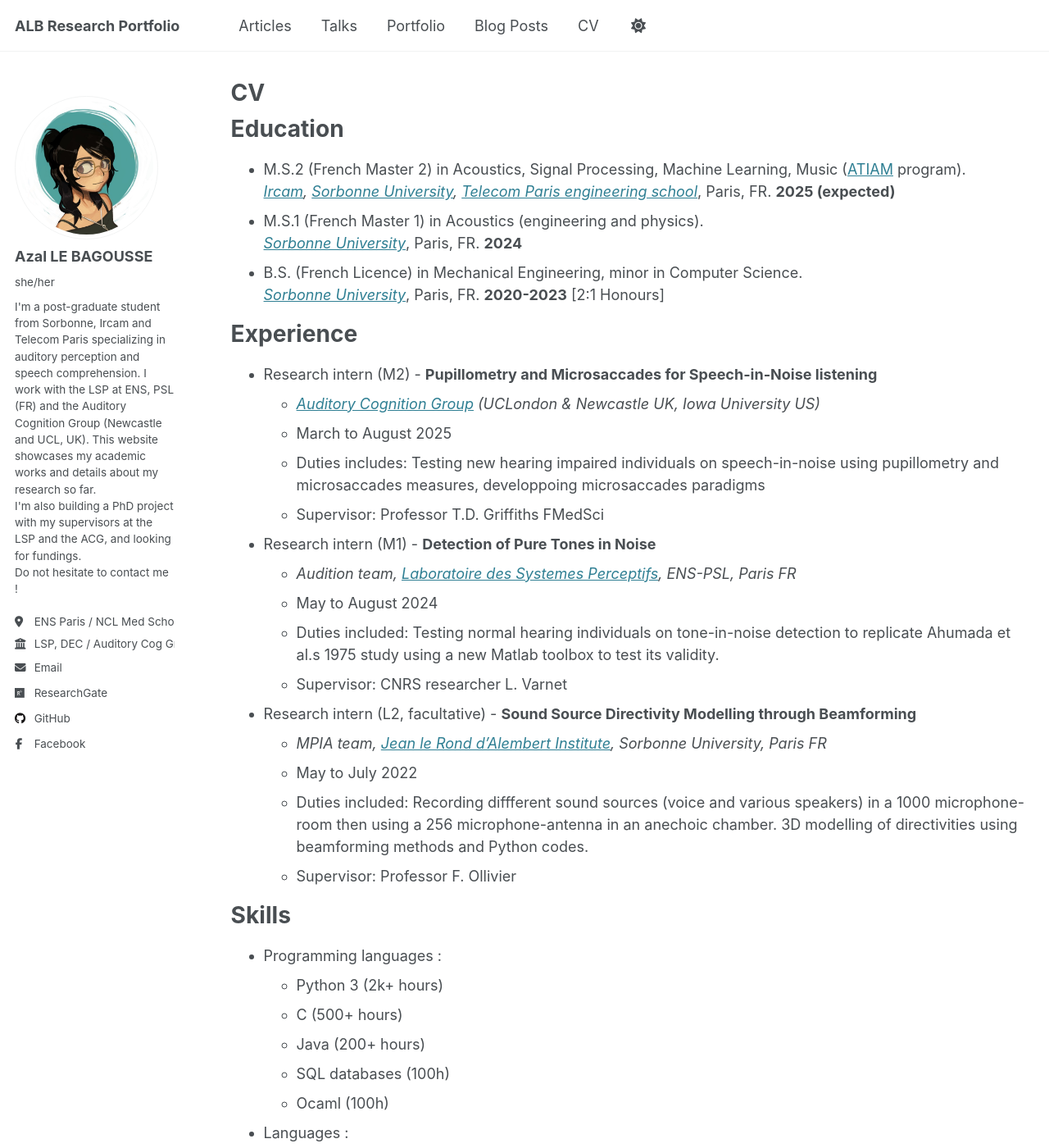
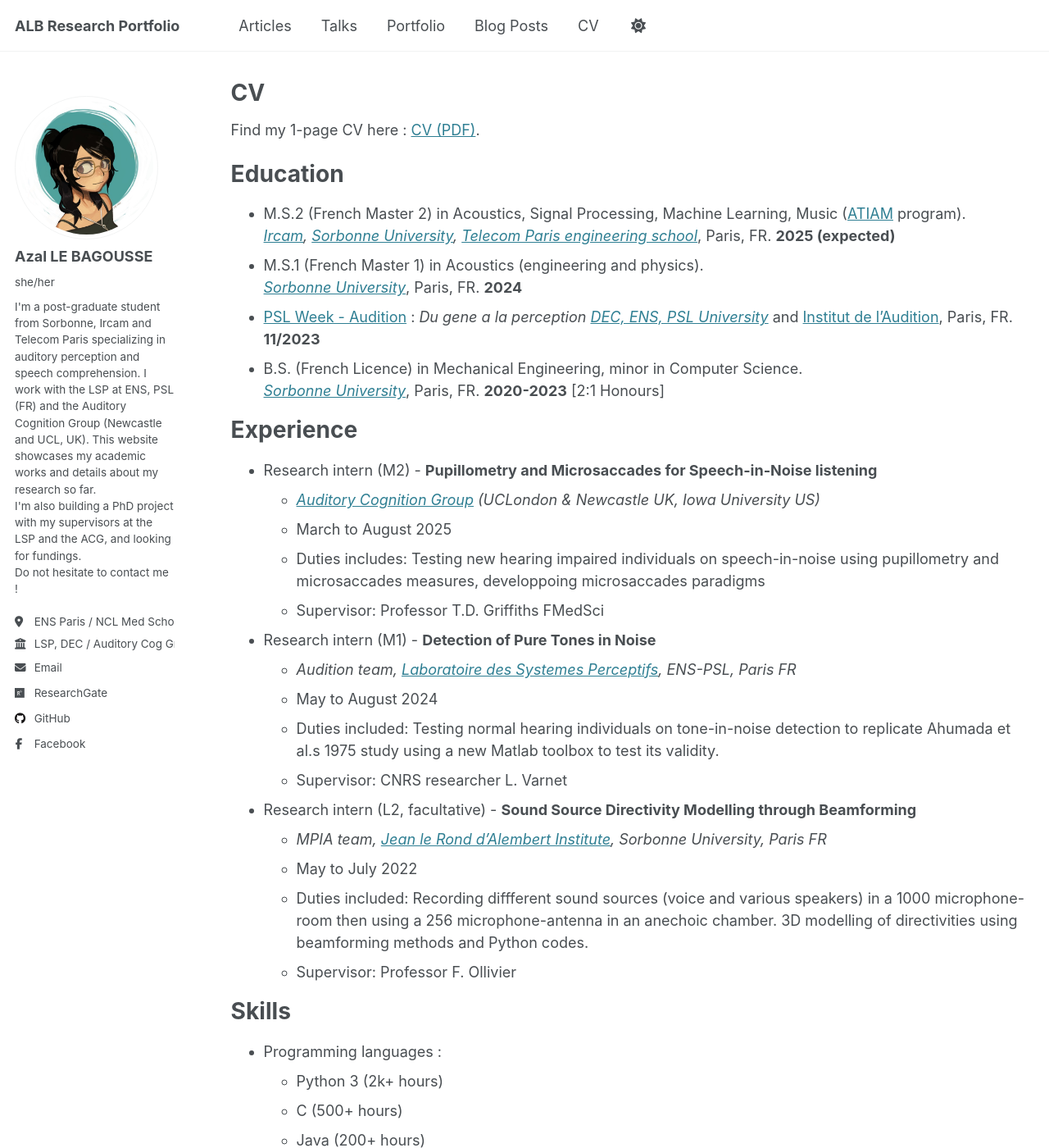
Before and after one commit to azallb/azallb.github.io, a Jekyll site: the page built from _pages/cv.md, in a window 1280 px wide and 1400 px high. Shown: the whole window at 82% size. Built offline with Jekyll 4.4.1, drawn with Linux system fonts in a browser that asks for light colours.

Commit message:
cv update

```diff
--- a/_pages/cv.md
+++ b/_pages/cv.md
@@ -9,12 +9,16 @@ redirect_from:
 
 {% include base_path %}
 
+Find my 1-page CV here : [CV (PDF)](http://azallb.github.io/files/report_M1_internship_2024ENS.pdf).
+
 Education
 ======
 * M.S.2 (French Master 2) in Acoustics, Signal Processing, Machine Learning, Music ([ATIAM](http://www.atiam.ircam.fr/en/) program). <br>
  *[Ircam](https://www.ircam.fr/), [Sorbonne University](https://sciences.sorbonne-universite.fr/en), [Telecom Paris engineering school](https://www.telecom-paris.fr/en/home)*, Paris, FR. **2025 (expected)**
 * M.S.1 (French Master 1) in Acoustics (engineering and physics). <br>
   *[Sorbonne University](https://sciences.sorbonne-universite.fr/en)*, Paris, FR. **2024**
+* [PSL Week - Audition](https://cognition.ens.fr/en/psl-week-audition-du-gene-la-perception-17135) : *Du gene a la perception*
+  *[DEC, ENS, PSL University](https://cognition.ens.fr/en)* and [Institut de l'Audition](https://www.institut-audition.fr/en/institut-audition), Paris, FR. **11/2023**
 * B.S. (French Licence) in Mechanical Engineering, minor in Computer Science. <br>
   *[Sorbonne University](https://sciences.sorbonne-universite.fr/en)*, Paris, FR. **2020-2023** [2:1 Honours]
 
```
Also changed, not shown: other parts of _pages/cv.md (+1 -0 lines).
